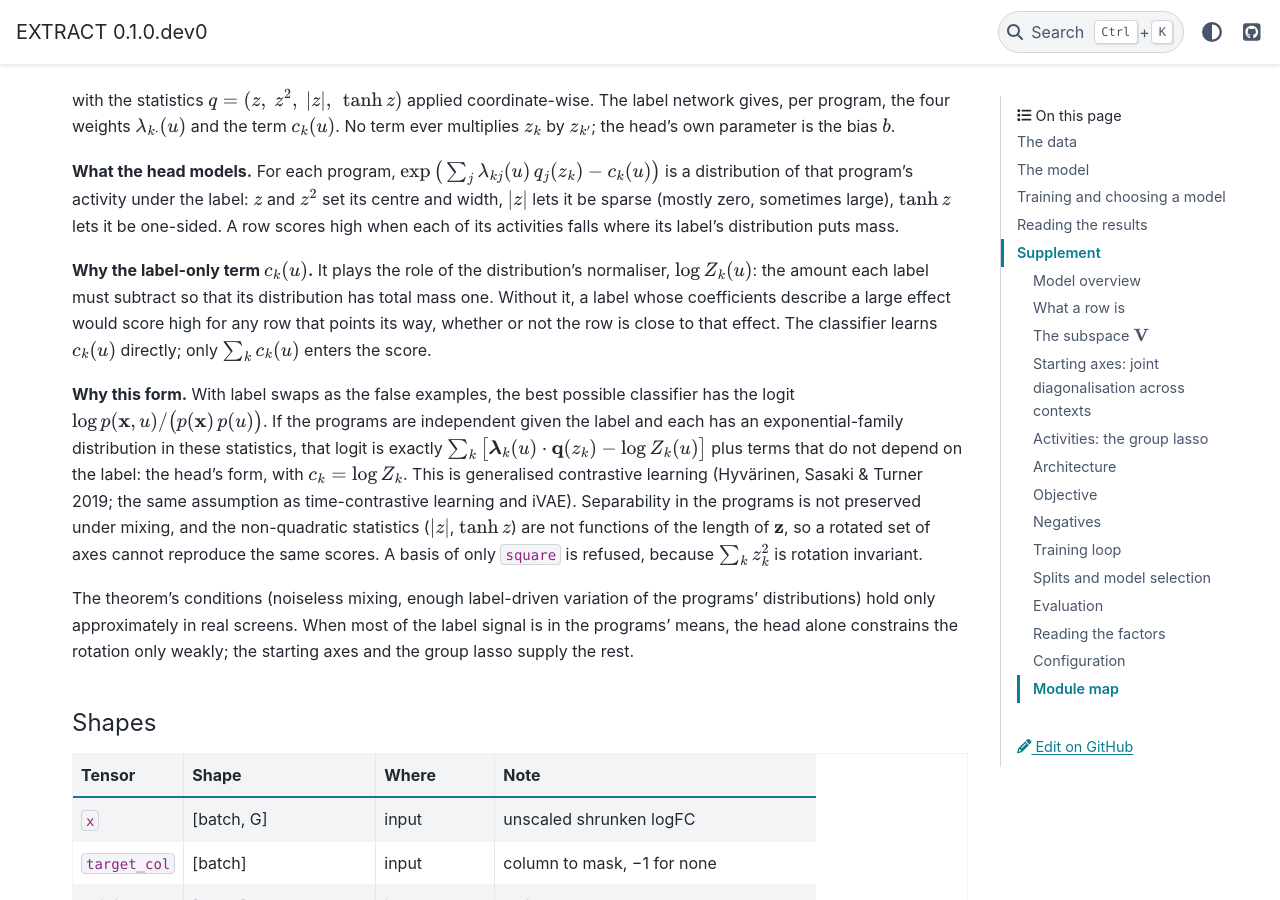
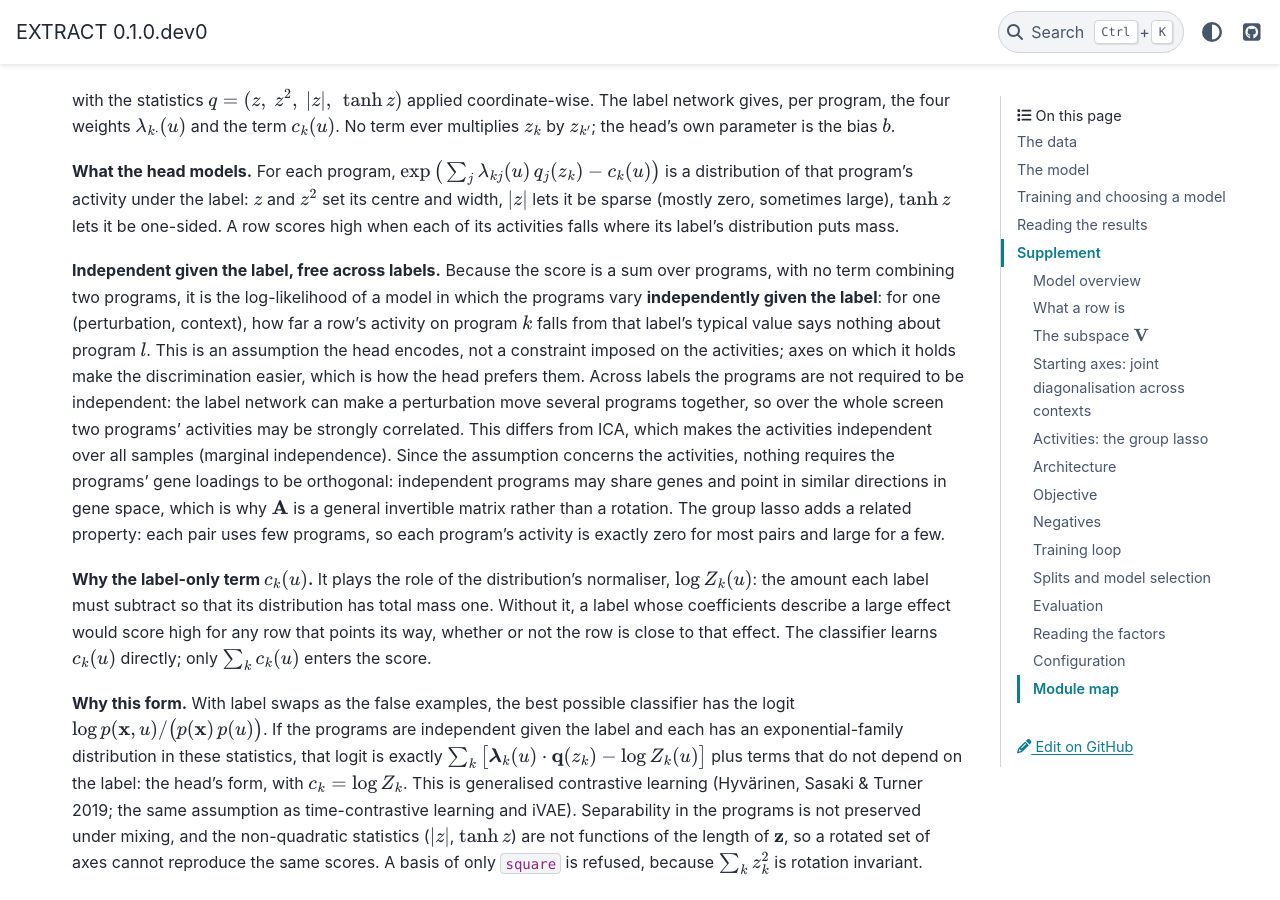
Before and after one commit to EraslanBas/EXTRACT, a Sphinx documentation site: the page built from docs/source/index.md, in a window 1280 px wide and 900 px high, scrolled down 7558 px. Built offline with Sphinx 7.4.7 and the PyData theme 0.15.4, drawn with Linux system fonts in a browser that asks for light colours.

Commit message:
Docs: the head assumes independence given the label, not across labels or between loadings
Co-Authored-By: Claude Opus 5.5 <noreply@anthropic.com>

```diff
--- a/docs/source/index.md
+++ b/docs/source/index.md
@@ -429,6 +429,24 @@ its centre and width, $|z|$ lets it be sparse (mostly zero, sometimes large),
 $\tanh z$ lets it be one-sided. A row scores high when each of its activities
 falls where its label's distribution puts mass.
 
+**Independent given the label, free across labels.** Because the score is a sum
+over programs, with no term combining two programs, it is the log-likelihood of
+a model in which the programs vary **independently given the label**: for one
+(perturbation, context), how far a row's activity on program $k$ falls from that
+label's typical value says nothing about program $l$. This is an assumption the
+head encodes, not a constraint imposed on the activities; axes on which it holds
+make the discrimination easier, which is how the head prefers them. Across
+labels the programs are not required to be independent: the label network can
+make a perturbation move several programs together, so over the whole screen
+two programs' activities may be strongly correlated. This differs from ICA, which
+makes the activities independent over all samples (marginal independence). Since
+the assumption concerns the activities, nothing requires the programs' gene
+loadings to be orthogonal: independent programs may share genes and point in
+similar directions in gene space, which is why $\mathbf A$ is a general
+invertible matrix rather than a rotation. The group lasso adds a related
+property: each pair uses few programs, so each program's activity is exactly
+zero for most pairs and large for a few.
+
 **Why the label-only term $c_k(u)$.** It plays the role of the distribution's
 normaliser, $\log Z_k(u)$: the amount each label must subtract so that its
 distribution has total mass one. Without it, a label whose coefficients describe
```
